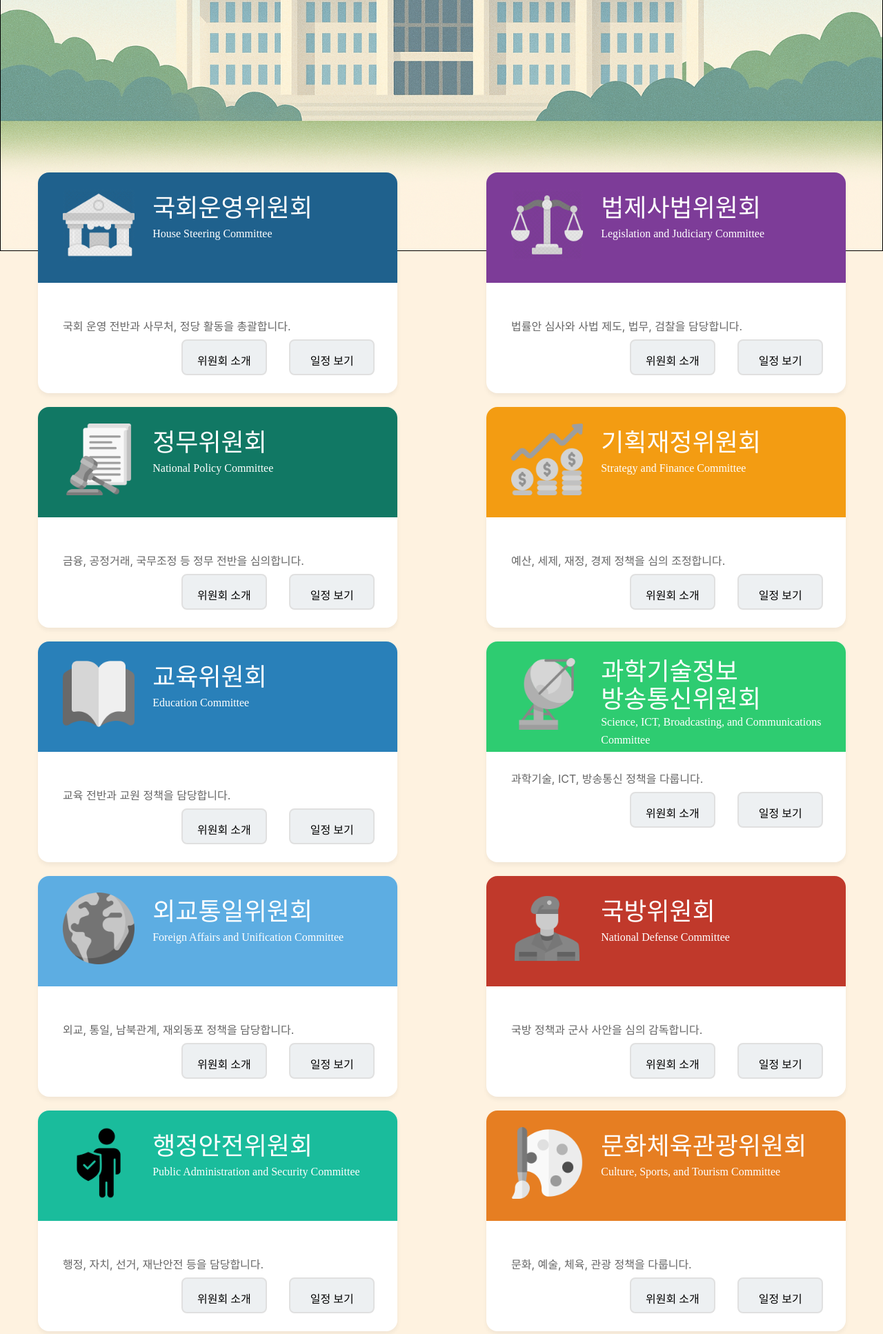
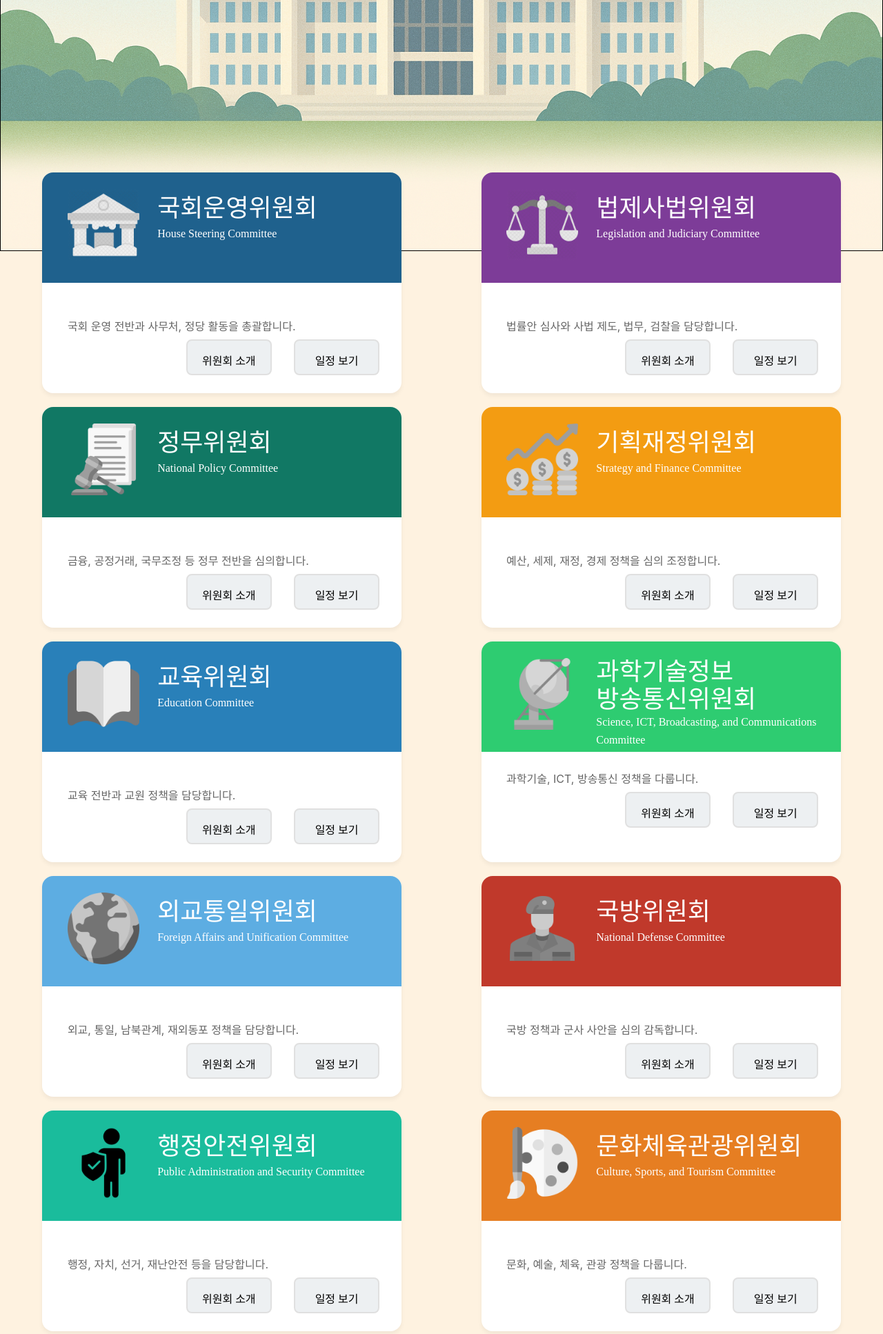
Before and after one commit to leehosung-edu/oao-dashborad, a FastAPI app: page / in a window 1280 px wide. Shown: the part 490-2424 px from the top of the page at 69% size. Run offline with FastAPI, Linux system fonts and the light colour scheme.

Commit message:
화면이 너무 클 때 위원회 카드가 3개 이상이 되던 현상 해결

```diff
--- a/app/static/css/index.css
+++ b/app/static/css/index.css
@@ -255,3 +255,11 @@ background: #117864;
     margin-top: -10%;
     margin-left: 70%;
 }
+@media (min-width: 1200px){
+    .committe_container{
+        display: grid;
+        grid-template-columns: repeat(2,521px);
+        column-gap: 9vw;
+        justify-content: center;
+    }
+}
```
